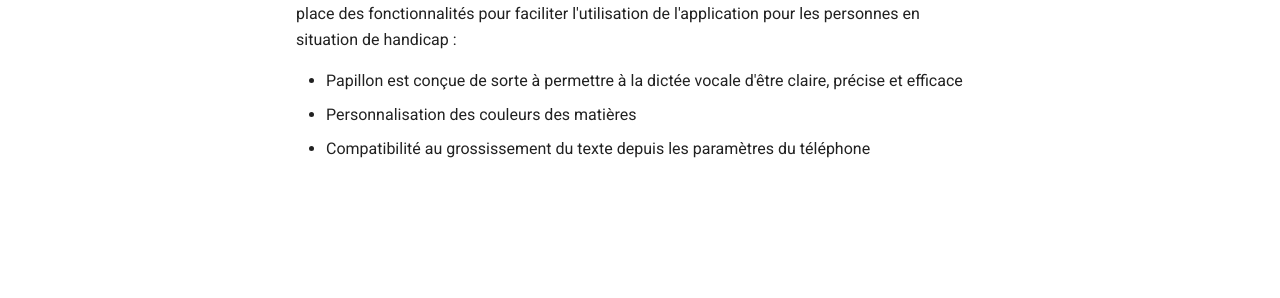
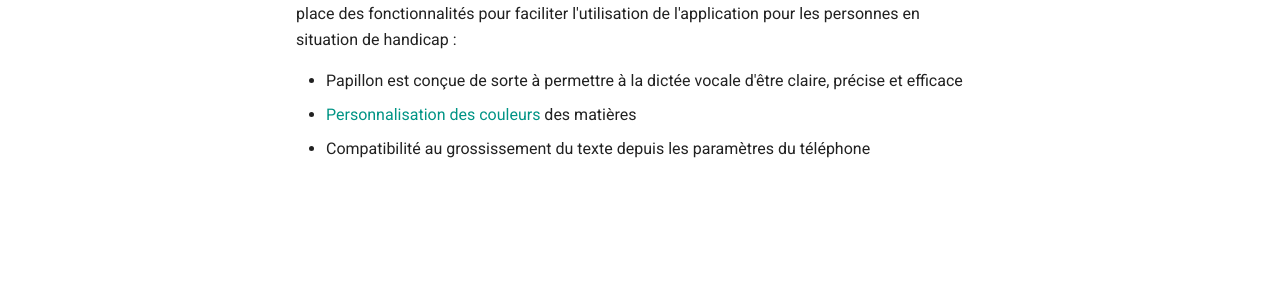
Before and after one commit to PapillonApp/Support, an MkDocs documentation site: the page built from docs/fonctionnalites/accessibilité/index.md, in a window 1280 px wide. Shown: the part 303-601 px from the top of the page. Built offline with MkDocs 1.6.1 and Material for MkDocs 9.7.7, drawn with Linux system fonts in a browser that asks for light colours; comment, search, counter and statistics services are not loaded; part of the change alters nothing that is shown.

Commit message:
Ajout d'un petit lien

```diff
--- a/docs/fonctionnalites/accessibilité/index.md
+++ b/docs/fonctionnalites/accessibilité/index.md
@@ -2,5 +2,5 @@
 Papillon se veut être accessible pour le plus grand nombre. C'est pourquoi nous avons mis en place des fonctionnalités pour faciliter l'utilisation de l'application pour les personnes en situation de handicap :
 
 - Papillon est conçue de sorte à permettre à la dictée vocale d'être claire, précise et efficace
-- Personnalisation des couleurs des matières
+- [Personnalisation des couleurs](../personalisation/couleurs.md) des matières
 - Compatibilité au grossissement du texte depuis les paramètres du téléphone
```
